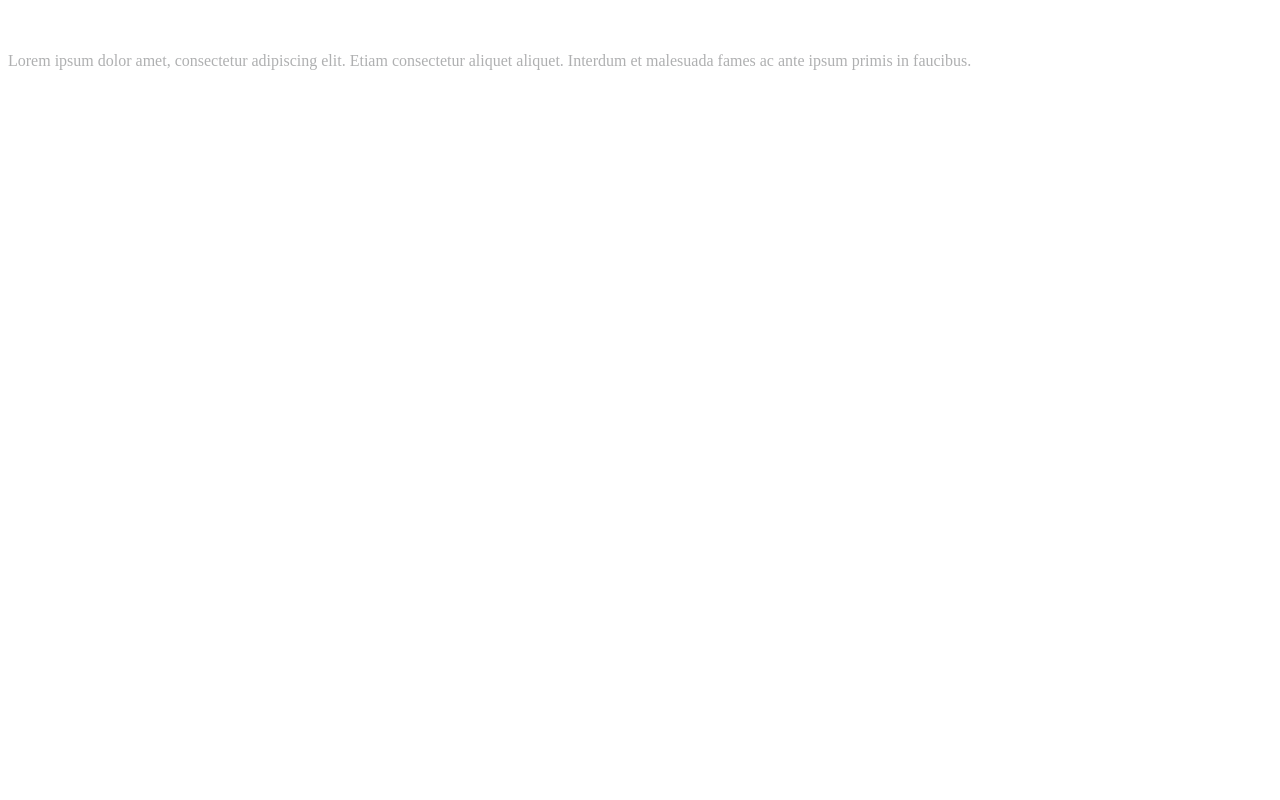
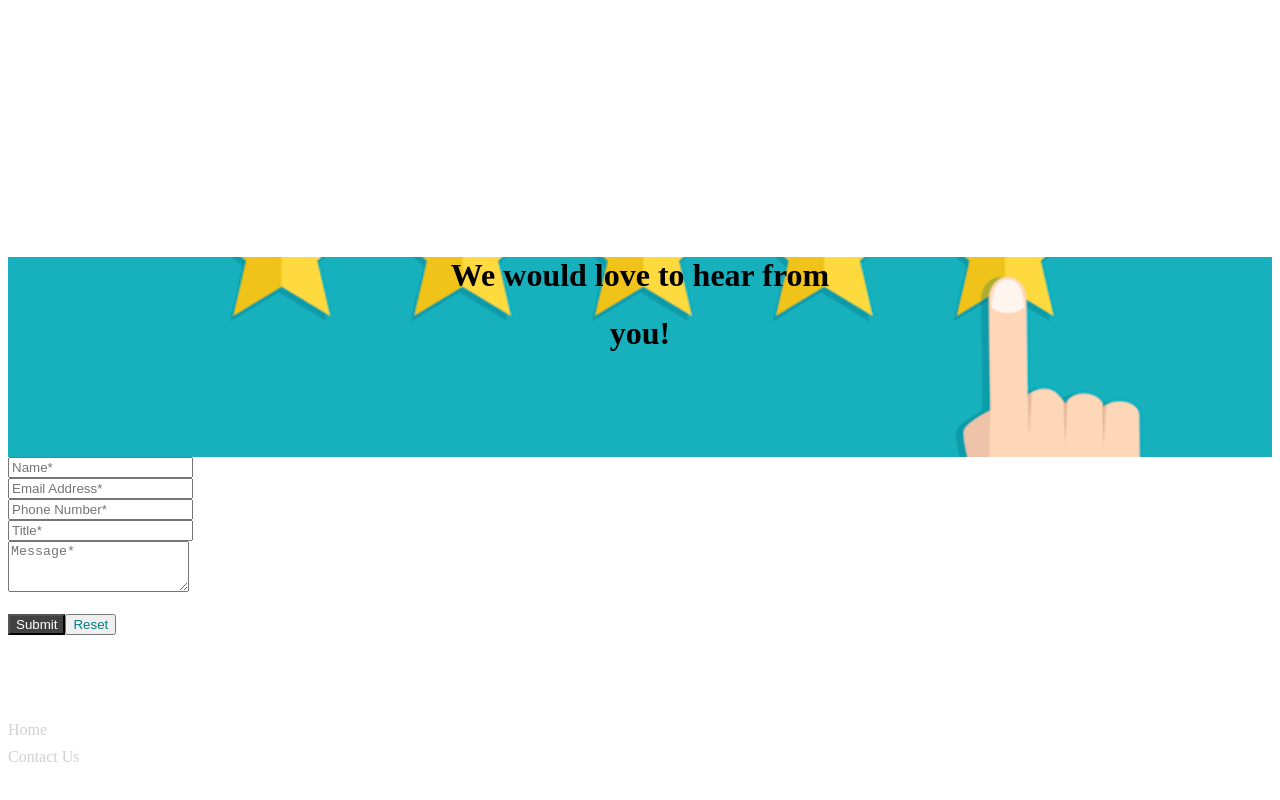
Before and after one commit to sakshamsneh/foodsite1, an Angular app: page / in a window 1280 px wide. Shown: the part 5686-6486 px from the top of the page. Before the commit the page ends 5816 px from the top, so only its background shows below. Built offline with nearby package versions, Linux system fonts and the light colour scheme.

Commit message:
Design changes

```diff
--- a/src/app/app.component.html
+++ b/src/app/app.component.html
@@ -20,7 +20,7 @@
 </nav>
 <div class="container-fluid">
 	<app-home></app-home>
-	<!-- <app-about></app-about> -->
-	<!-- <app-contact></app-contact> -->
+	<app-about></app-about>
+	<app-contact></app-contact>
 </div>
 <app-footer></app-footer>
--- a/src/app/contact/contact.component.css
+++ b/src/app/contact/contact.component.css
@@ -0,0 +1,14 @@
+.jumbotron{
+	background-image:url('../../assets/review.jpg');
+	height: 200px;
+	background-position: center;
+	background-repeat: no-repeat;
+	background-size: cover;
+}
+.btn-primary{
+	background-color: #424242;
+	color: white
+}
+.btn-default{
+	color: teal;
+}
```
Also changed, not shown: src/assets/review.jpg (added).
